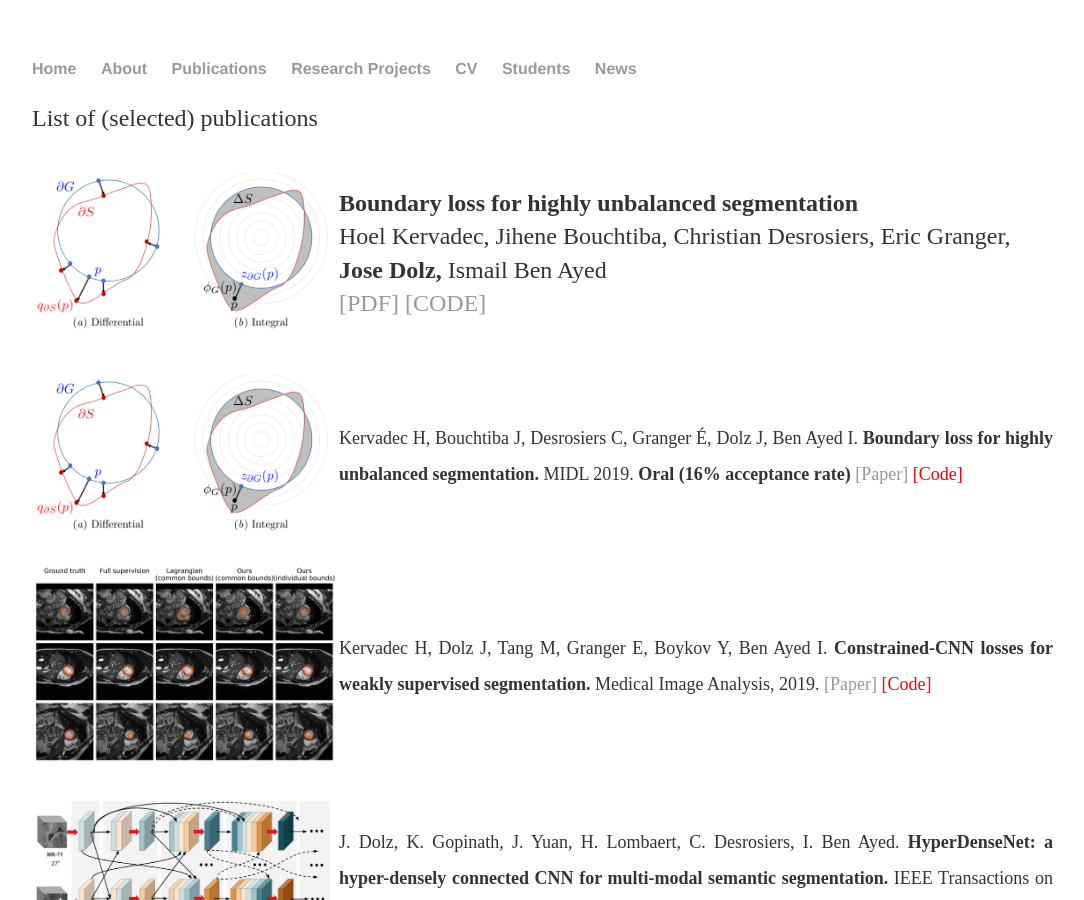
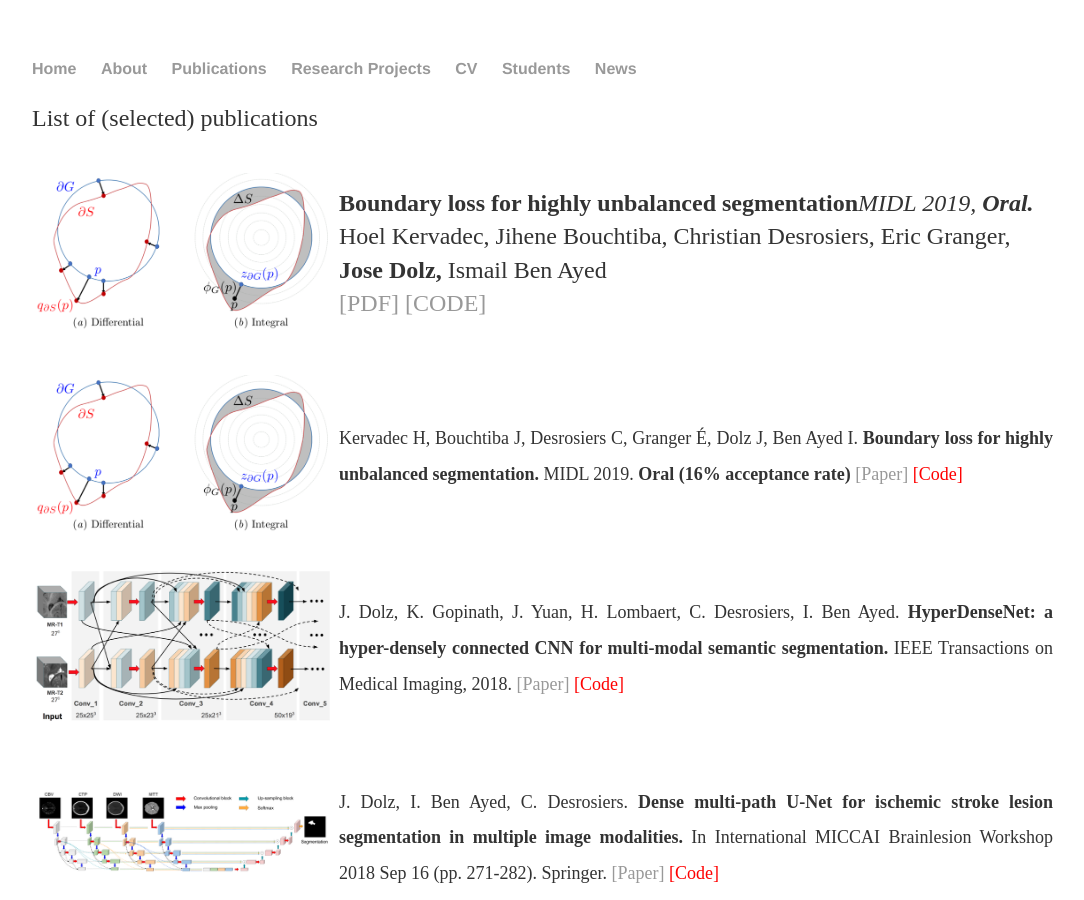
Before and after one commit to josedolz/josedolz.github.io, a Jekyll site: the page built from publications/index.html, in a window 1280 px wide and 900 px high. Shown: the whole window, without its empty margins (96-1180 px from the left). Built offline with Jekyll 4.4.1, drawn with Linux system fonts in a browser that asks for light colours.

Commit message:
Update index.html

```diff
--- a/publications/index.html
+++ b/publications/index.html
@@ -13,9 +13,8 @@ title: publications
     <div class="media">
     <div class="media-body">
     <p class="media-heading">
-      <strong>Boundary loss for highly unbalanced segmentation</strong><br />
+      <strong>Boundary loss for highly unbalanced segmentation</strong><i>MIDL 2019, <strong>Oral.</strong></i><br />
       Hoel Kervadec, Jihene Bouchtiba, Christian Desrosiers, Eric Granger, <strong>Jose Dolz,</strong> Ismail Ben Ayed<br />
-
       <a href="https://openreview.net/forum?id=S1gTA5VggE">[PDF]</a>
 	<a href="https://github.com/LIVIAETS/surface-loss">[CODE]</a><br /></p>
 	</div>
@@ -32,13 +31,6 @@ title: publications
     </tr>
     </table>
 
-    <table>
-    <tr>
-        <td><img src="../images/sizeloss.png" alt="sizeloss" class="image left" width="300px" /></td>
-        <td><p align="justify"><font size="4"> Kervadec H, Dolz J, Tang M, Granger E, Boykov Y, Ben Ayed I. <b>Constrained-CNN losses for weakly supervised segmentation.</b> Medical Image Analysis, 2019. <a href="https://www.sciencedirect.com/science/article/abs/pii/S1361841518306145">[Paper]</a> <a href="https://github.com/LIVIAETS/SizeLoss_WSS" style="color:red">[Code]</a></font>
-    </td></p>
-    </tr>
-    </table>
 
     <table>
     <tr>
```
